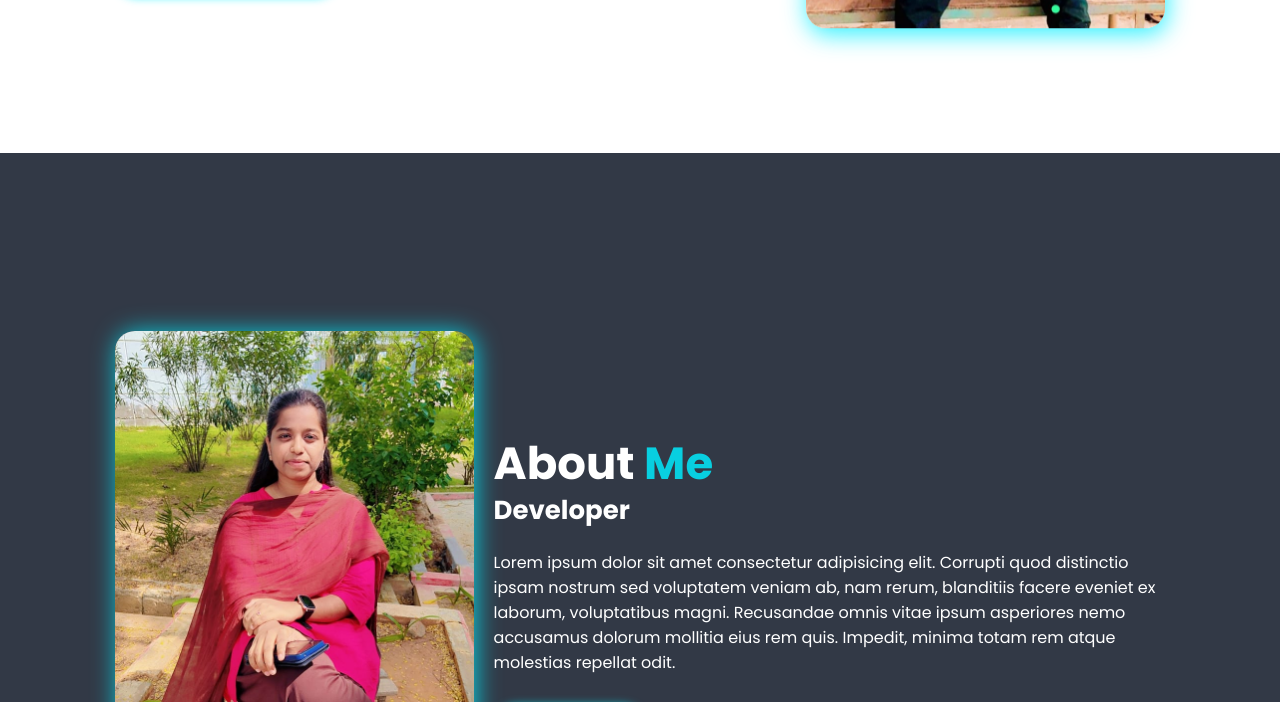
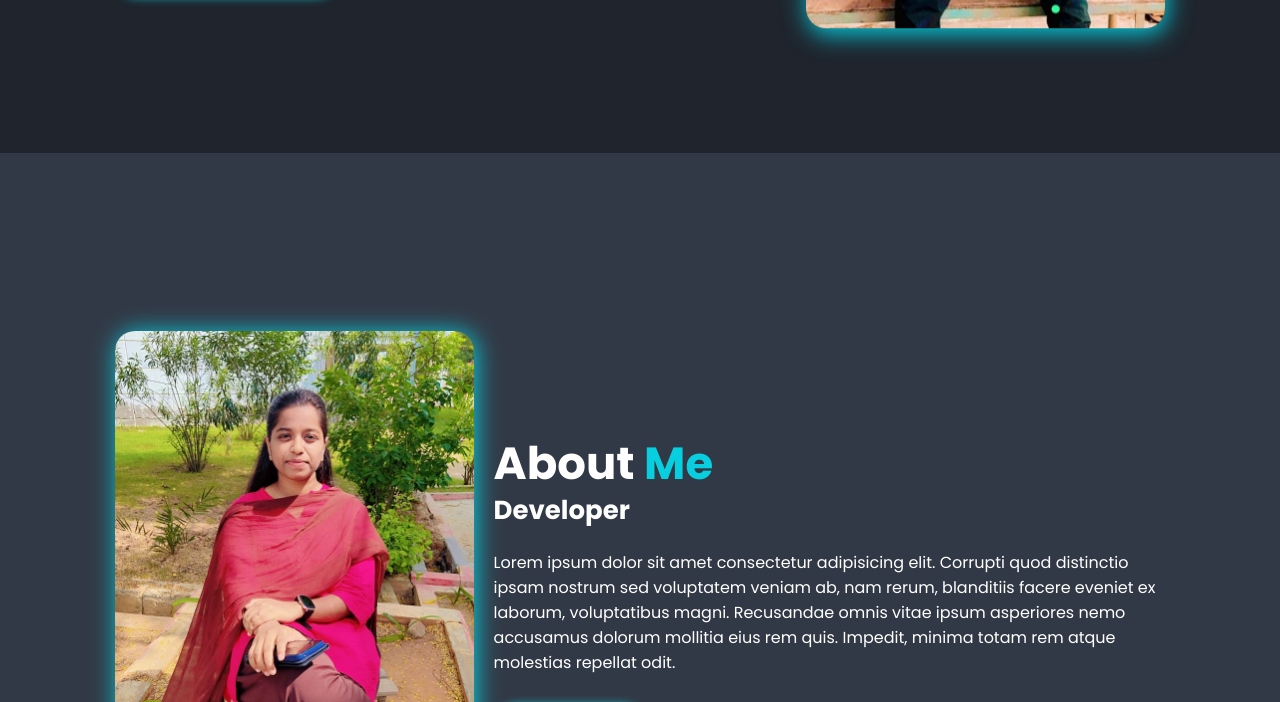
Before and after one commit to thotasravyavardhani/portfolio, a plain HTML site: page index.html in a window 1280 px wide. Shown: the part 647-1349 px from the top of the page. Drawn offline with nearby package versions, Linux system fonts and the light colour scheme; a web font is replaced by a local one.

Commit message:
Update style.css

```diff
--- a/css/style.css
+++ b/css/style.css
@@ -32,7 +32,7 @@ html{
     z-index: -1; /* Places the video behind all content */
 }
 body{
-    background: none;
+    background: var(--bg-color);
     color: var(--text-color);
 }
 section{
```
